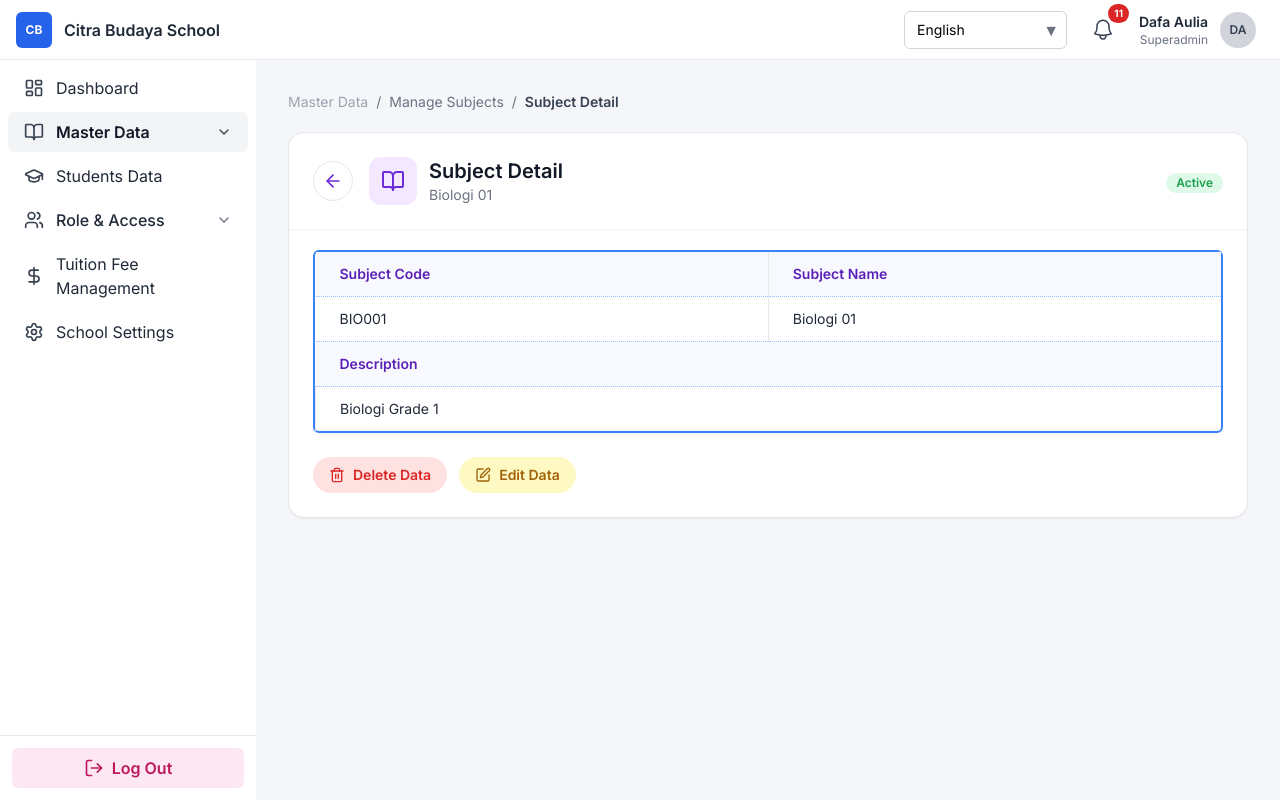
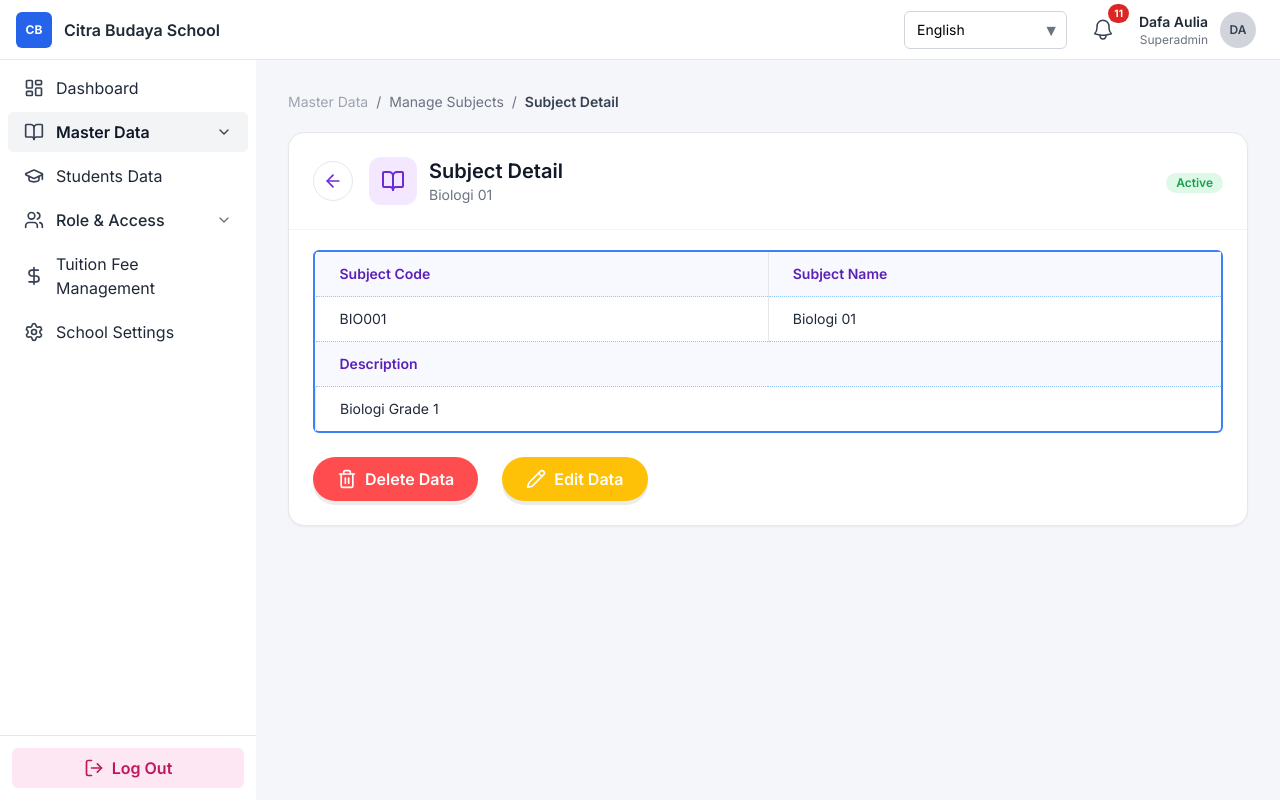
Before and after one commit to SSDIGITAL-DevTeam/Tygo-School, a Next.js app: page /admin/master-data/subjects/subject-detail in a window 1280 px wide. Built offline with nearby package versions, Linux system fonts and the light colour scheme.

Commit message:
create component deleteButton and deleteButton

```diff
--- a/app/admin/master-data/subjects/subject-detail/page.tsx
+++ b/app/admin/master-data/subjects/subject-detail/page.tsx
@@ -6,8 +6,10 @@ import { useRouter, useSearchParams } from "next/navigation";
 import Sidebar from "../../../../../components/admin/Sidebar";
 import Header from "../../../../../components/layout-global/Header";
 import StatusBadge from "../../../../../components/layout-global/StatusBadge";
-import { ArrowLeft, BookOpen, PenSquare, Trash2 } from "lucide-react";
+import { ArrowLeft, BookOpen } from "lucide-react";
 import { getSubjectList } from "../subject-data";
+import DeleteButton from "@/components/layout-global/DeleteButton";
+import EditButton from "@/components/layout-global/EditButton";
 
 const inter = Inter({ subsets: ["latin"] });
 
@@ -23,11 +25,7 @@ const SubjectDetailPage: React.FC = () => {
   return (
     <div className={`min-h-screen bg-[#f5f6fa] ${inter.className}`}>
       <div className="flex">
-        <Sidebar
-          isOpen={false}
-          onClose={() => undefined}
-          active="Master Data"
-        />
+        <Sidebar isOpen={false} onClose={() => undefined} />
 
         <div className="flex min-h-screen flex-1 flex-col">
           <Header onToggleSidebar={() => undefined} />
@@ -38,9 +36,7 @@ const SubjectDetailPage: React.FC = () => {
               <span className="mx-2">/</span>
               <span className="text-gray-500">Manage Subjects</span>
               <span className="mx-2">/</span>
-              <span className="font-semibold text-gray-700">
-                Subject Detail
-              </span>
+              <span className="font-semibold text-gray-700">Subject Detail</span>
             </nav>
 
             <section className="rounded-2xl border border-gray-200 bg-white shadow-sm">
@@ -59,12 +55,8 @@ const SubjectDetailPage: React.FC = () => {
                       <BookOpen className="h-6 w-6" />
                     </div>
                     <div>
-                      <h1 className="text-xl font-semibold text-gray-900">
-                        Subject Detail
-                      </h1>
-                      <p className="text-sm text-gray-500">
-                        {subject?.name ?? ""}
-                      </p>
+                      <h1 className="text-xl font-semibold text-gray-900">Subject Detail</h1>
+                      <p className="text-sm text-gray-500">{subject?.name ?? ""}</p>
                     </div>
                   </div>
                 </div>
@@ -78,7 +70,6 @@ const SubjectDetailPage: React.FC = () => {
                 <div className="rounded-md border-2 border-[#3b82f6]">
                   <table className="min-w-full text-sm">
                     <tbody>
-                      {/* Header row (judul kolom) */}
                       <tr className="border-b border-blue-300 border-dotted">
                         <th className="w-1/2 bg-[#f8f8ff] px-6 py-3 text-left font-semibold text-[#5b21b6]">
                           Subject Code
@@ -88,53 +79,40 @@ const SubjectDetailPage: React.FC = () => {
                         </th>
                       </tr>
 
-                      {/* Value row */}
                       <tr className="border-b border-blue-300 border-dotted">
-                        <td className="px-6 py-3 text-gray-800">
-                          {subject?.code ?? "-"}
-                        </td>
+                        <td className="px-6 py-3 text-gray-800">{subject?.code ?? "-"}</td>
                         <td className="px-6 py-3 text-gray-800 border-l border-gray-200">
                           {subject?.name ?? "-"}
                         </td>
                       </tr>
 
-                      {/* Description row (span sisa kolom) */}
                       <tr className="border-b border-blue-300 border-dotted last:border-b-0">
                         <th className="bg-[#f8f8ff] px-6 py-3 text-left font-semibold text-[#5b21b6] align-top">
                           Description
                         </th>
-                        <th className="bg-[#f8f8ff] px-6 py-3 text-left font-semibold text-[#5b21b6] align-top">
-
-                        </th>
+                        <th className="bg-[#f8f8ff] px-6 py-3 text-left font-semibold text-[#5b21b6] align-top"></th>
                       </tr>
 
                       <tr className="border-b border-blue-300 border-dotted last:border-b-0">
                         <td className="px-6 py-3 text-gray-800 border-l border-gray-200">
                           {subject?.description ?? "-"}
                         </td>
-                        <td className="px-6 py-3 text-gray-600" colSpan={1}>
-
-                        </td>
+                        <td className="px-6 py-3 text-gray-600" colSpan={1}></td>
                       </tr>
                     </tbody>
                   </table>
                 </div>
 
-                <div className="flex flex-wrap gap-3">
-                  <button
-                    type="button"
-                    className="inline-flex items-center gap-2 rounded-full bg-red-100 px-4 py-2 text-sm font-semibold text-red-600 transition hover:bg-red-200"
-                  >
-                    <Trash2 className="h-4 w-4" />
-                    Delete Data
-                  </button>
-                  <button
-                    type="button"
-                    className="inline-flex items-center gap-2 rounded-full bg-yellow-100 px-4 py-2 text-sm font-semibold text-yellow-700 transition hover:bg-yellow-200"
-                  >
-                    <PenSquare className="h-4 w-4" />
-                    Edit Data
-                  </button>
+                {/* Actions */}
+                <div className="flex flex-wrap gap-6">
+                  <DeleteButton
+                    onClick={() => router.back()}
+                    label="Delete Data"
+                  />
+                  <EditButton
+                    onClick={() => router}
+                    label="Edit Data"
+                  />
                 </div>
               </div>
             </section>
--- a/app/admin/master-data/teachers-management/teacher-detail/[id]/edit/page.tsx
+++ b/app/admin/master-data/teachers-management/teacher-detail/[id]/edit/page.tsx
@@ -19,6 +19,7 @@ import {
   SUBJECT_OPTIONS,
   TeacherStatus,
 } from "@/app/admin/master-data/teachers-management/teacher-data";
+import SaveButton from "@/components/layout-global/SaveButton";
 
 const inter = Inter({ subsets: ["latin"] });
 
@@ -334,12 +335,7 @@ const TeacherEditPage: React.FC = () => {
                 </div>
 
                 <div className="flex justify-end">
-                  <button
-                    type="submit"
-                    className="inline-flex items-center gap-2 rounded-full bg-[#6c2bd9] px-6 py-2.5 text-sm font-semibold text-white shadow-sm transition hover:bg-[#581c87]"
-                  >
-                    Save Data
-                  </button>
+                  <SaveButton />
                 </div>
               </form>
             </section>
--- a/app/admin/master-data/teachers-management/teacher-detail/[id]/page.tsx
+++ b/app/admin/master-data/teachers-management/teacher-detail/[id]/page.tsx
@@ -9,6 +9,8 @@ import ConfirmDialog from "../../../../../../components/layout-global/ConfirmDia
 import Link from "next/link";
 import { ArrowLeft, BookOpen, Trash2 } from "lucide-react";
 import { formatTeacherPhone, getTeacherById } from "../../teacher-data";
+import DeleteButton from "@/components/layout-global/DeleteButton";
+import EditButton from "@/components/layout-global/EditButton";
 
 const inter = Inter({ subsets: ["latin"] });
 
@@ -137,19 +139,15 @@ const TeacherDetailPage: React.FC = () => {
             </section>
 
             <div className="flex justify-end gap-3">
-              <button
-                type="button"
+
+              <DeleteButton
                 onClick={() => setConfirmOpen(true)}
-                className="inline-flex items-center gap-2 rounded-full bg-rose-500 px-5 py-2 text-sm font-semibold text-white shadow-sm transition hover:bg-rose-600"
-              >
-                <Trash2 className="h-4 w-4" /> Delete Data
-              </button>
-              <Link
-                href={`${TEACHER_LIST_PATH}/${encodeURIComponent(id)}/edit`}
-                className="inline-flex items-center gap-2 rounded-full bg-amber-400 px-5 py-2 text-sm font-semibold text-white shadow-sm transition hover:bg-amber-500"
-              >
-                Edit Data
-              </Link>
+                label="Delete Data"
+              />
+              <EditButton
+                onClick={() => router.push(`${TEACHER_LIST_PATH}/${encodeURIComponent(id)}/edit`)}
+                label="Edit Data"
+              />
             </div>
           </main>
         </div>
--- /dev/null
+++ b/components/layout-global/DeleteButton.tsx
@@ -0,0 +1,47 @@
+"use client";
+
+import * as React from "react";
+import { Trash2 } from "lucide-react";
+
+type Props = {
+  label?: string;                // default: "Delete Data"
+  type?: "button" | "submit" | "reset";
+  onClick?: () => void;
+  disabled?: boolean;
+  className?: string;
+  fullWidth?: boolean;
+};
+
+const cx = (...c: Array<string | false | null | undefined>) =>
+  c.filter(Boolean).join(" ");
+
+export default function DeleteButton({
+  label = "Delete Data",
+  type = "button",
+  onClick,
+  disabled,
+  className,
+  fullWidth,
+}: Props) {
+  return (
+    <button
+      type={type}
+      onClick={onClick}
+      disabled={disabled}
+      className={cx(
+        "inline-flex items-center justify-center gap-2",
+        "rounded-full px-6 py-2.5 text-base font-semibold text-white",
+        "bg-[#FF4D4F] hover:bg-[#e64547] transition",
+        "shadow-[0_4px_0_rgba(0,0,0,0.08)] focus:outline-none focus:ring-4 focus:ring-[#FF4D4F]/30",
+        disabled && "opacity-60 pointer-events-none",
+        fullWidth && "w-full",
+        className
+      )}
+      aria-label={label}
+      title={label}
+    >
+      <Trash2 className="h-5 w-5" />
+      {label}
+    </button>
+  );
+}
--- /dev/null
+++ b/components/layout-global/EditButton.tsx
@@ -0,0 +1,47 @@
+"use client";
+
+import * as React from "react";
+import { Pencil } from "lucide-react";
+
+type Props = {
+  label?: string;                // default: "Edit Data"
+  type?: "button" | "submit" | "reset";
+  onClick?: () => void;
+  disabled?: boolean;
+  className?: string;
+  fullWidth?: boolean;
+};
+
+const cx = (...c: Array<string | false | null | undefined>) =>
+  c.filter(Boolean).join(" ");
+
+export default function EditButton({
+  label = "Edit Data",
+  type = "button",
+  onClick,
+  disabled,
+  className,
+  fullWidth,
+}: Props) {
+  return (
+    <button
+      type={type}
+      onClick={onClick}
+      disabled={disabled}
+      className={cx(
+        "inline-flex items-center justify-center gap-2",
+        "rounded-full px-6 py-2.5 text-base font-semibold text-white",
+        "bg-[#FFC107] hover:bg-[#e0ad06] transition",
+        "shadow-[0_4px_0_rgba(0,0,0,0.08)] focus:outline-none focus:ring-4 focus:ring-[#FFC107]/30",
+        disabled && "opacity-60 pointer-events-none",
+        fullWidth && "w-full",
+        className
+      )}
+      aria-label={label}
+      title={label}
+    >
+      <Pencil className="h-5 w-5" />
+      {label}
+    </button>
+  );
+}
```
